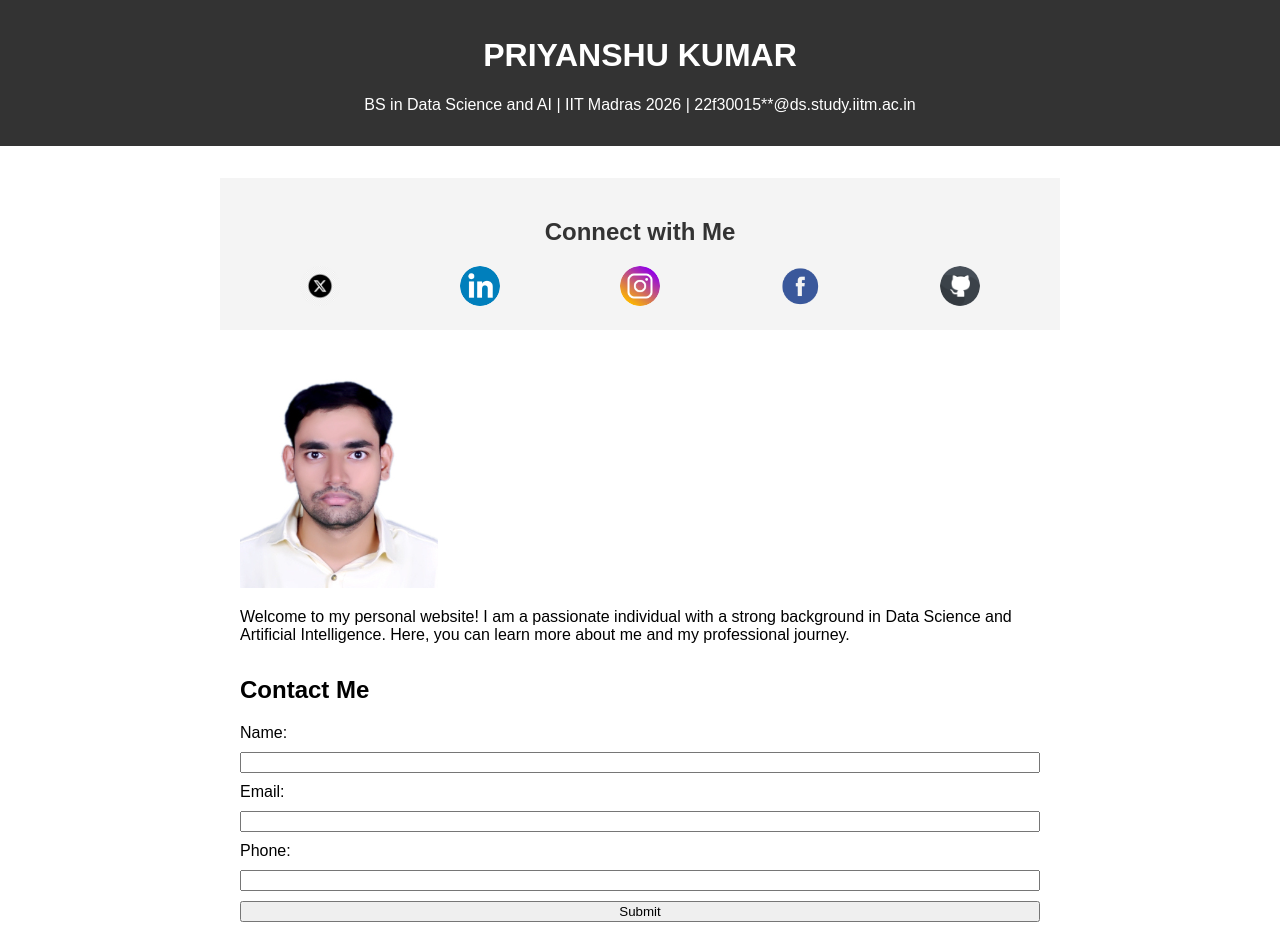
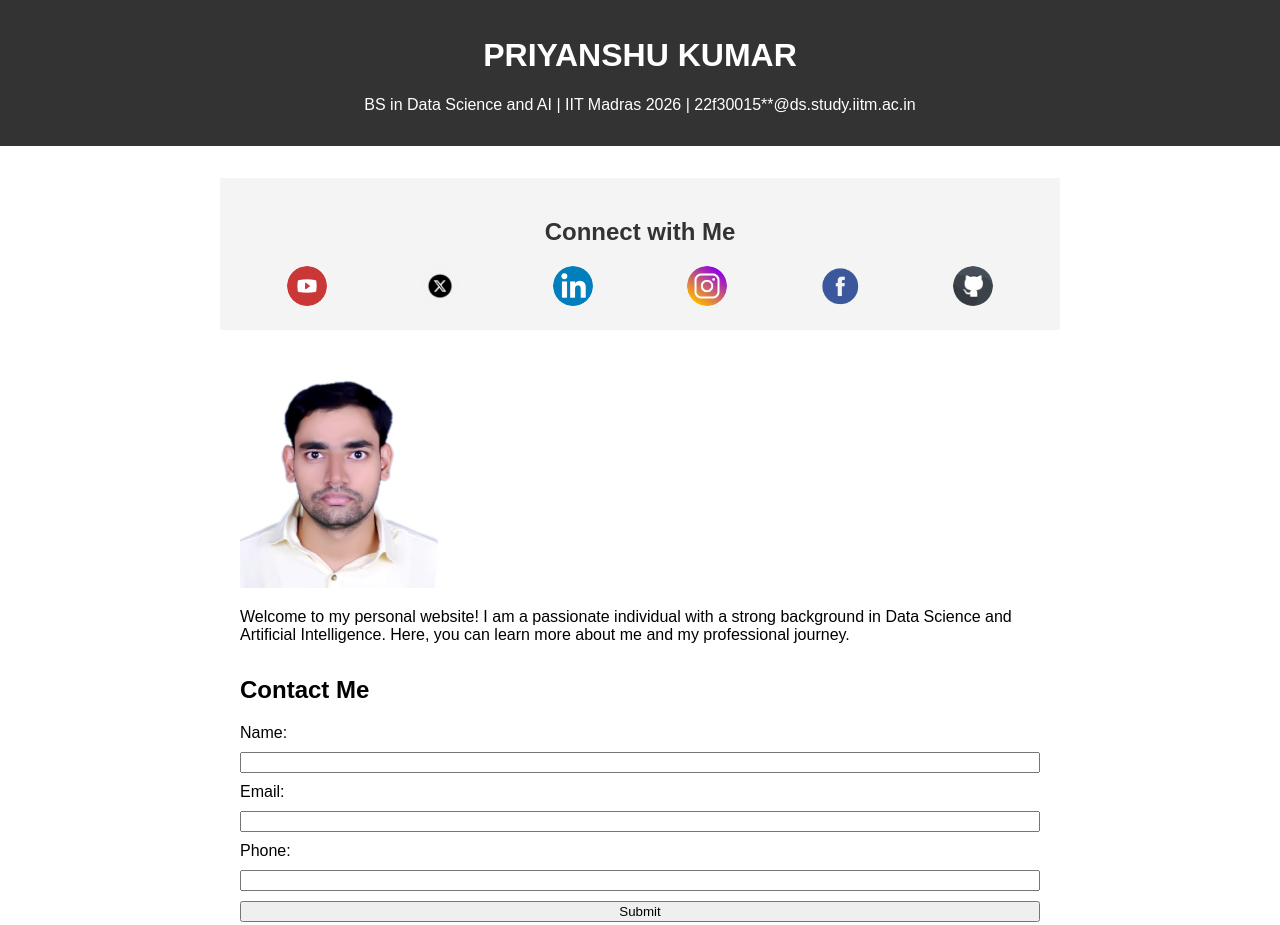
Before and after one commit to pk24india/cv, a plain HTML site: page index.html in a window 1280 px wide. Shown: the top 925 px of the page. Drawn offline with Linux system fonts and the light colour scheme.

Commit message:
Update index.html

```diff
--- a/index.html
+++ b/index.html
@@ -19,6 +19,10 @@
     <section id="social-media">
         <h2>Connect with Me</h2>
         <div>
+            <a href="https://www.youtube.com/@CodeHype_Pk" target="_blank" title="YouTube">
+                <img src="yt.png" alt="YouTube Icon">
+            </a>
+
             <a href="https://twitter.com/pk24iitm" target="_blank" title="Twitter">
                 <img src="x.jpg" alt="Twitter Icon">
             </a>
```
